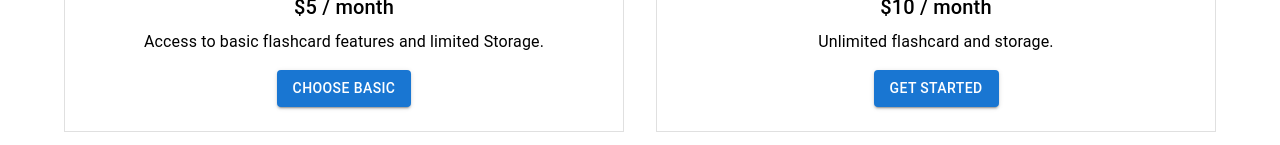
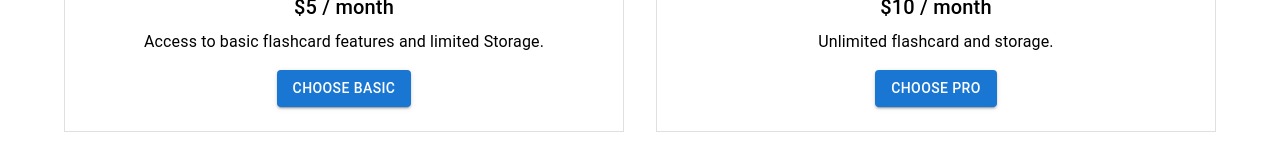
Before and after one commit to wizfury/flashcard-saas, a Next.js app: page / in a window 1280 px wide. Shown: the part 701-846 px from the top of the page. Built offline with nearby package versions, Linux system fonts and the light colour scheme; no server answers.

Commit message:
stripe check

```diff
--- a/app/api/checkout_sessions/route.js
+++ b/app/api/checkout_session/route.js
@@ -12,7 +12,7 @@ export async function POST(req){
 
 
 const params= {
-  submit_type: 'subscription',
+  mode: 'subscription',
   payment_method_types: ['card'],
   line_items: [
     {
@@ -32,8 +32,8 @@ const params= {
       quantity: 1,
     },
   ],
-  success_url: `${req.headers.origin}/result?session_id={CHECKOUT_SESSION_ID}`,
-  cancel_url: `${req.headers.origin}/result?session_id={CHECKOUT_SESSION_ID}`,
+  success_url: `${req.headers.get('origin')}/result?session_id={CHECKOUT_SESSION_ID}`,
+  cancel_url: `${req.headers.get('origin')}/result?session_id={CHECKOUT_SESSION_ID}`,
 };
 const checkoutSession = await stripe.checkout.sessions.create(params);
 
--- a/app/page.js
+++ b/app/page.js
@@ -7,6 +7,31 @@ import Head from "next/head";
 import Link from "next/link";
 
 export default function Home() {
+    const handleSubmit = async()=>{
+        const checkoutSession = await fetch('/api/checkout_session',
+            {
+                method: 'POST',
+                headers: {
+                    'origin':'http://localhost:3000',
+                    'Content-Type': 'application/json'
+                },
+                })
+
+            const checkoutSessionJson = await checkoutSession.json()
+            if (checkoutSession.statusCode === 500)
+            {
+                console.error(checkoutSessionJson.message)
+                return
+            }
+            const stripe = await getStripe()
+            const {error} = await stripe.redirectToCheckout({
+                sessionId: checkoutSessionJson.id
+            })
+
+            if (error){
+                console.warn(error.message)
+            }
+            }
     return (
         <Container
         maxWidth="lg"
@@ -114,7 +139,7 @@ export default function Home() {
                             <Typography variant="h5" gutterBottom>Pro</Typography>
                             <Typography variant="h6" gutterBottom>$10 / month</Typography>
                             <Typography>Unlimited flashcard and storage.</Typography>
-                            <Button variant="contained" color="primary" sx={{mt:2}}>Get Started</Button>
+                            <Button variant="contained" color="primary" sx={{mt:2}} onClick={handleSubmit}>Choose Pro</Button>
                         </Box>
                     </Grid>
 
--- a/app/sign-up/[[...sign-up]]/page.js
+++ b/app/sign-up/[[...sign-up]]/page.js
@@ -8,18 +8,14 @@ export default function signinpage(){
                 <Toolbar>
                     <Typography variant="h6" sx={{ flexGrow:1}}>
                         Flashcard SaaS
+                    </Typography>
 
-                    </Typography>
                     <Button color="inherit">
                         <Link href="/sign-in" passHref>Login</Link>
-
-
                     </Button>
 
                     <Button color="inherit">
                         <Link href="/sign-up" passHref>Sign Up</Link>
-
-
                     </Button>
 
                 </Toolbar>
--- a/utils/get-stripe.js
+++ b/utils/get-stripe.js
@@ -1,12 +1,9 @@
 import { loadStripe } from '@stripe/stripe-js';
 
-
 let stripePromise
-const getStripe=()=>{
+export const getStripe=()=>{
     if(!stripePromise){
         stripePromise = loadStripe(process.env.NEXT_PUBLIC_STRIPE_PUBLIC_KEY)
     }
     return stripePromise
 }
-
-export default getStripe
```
